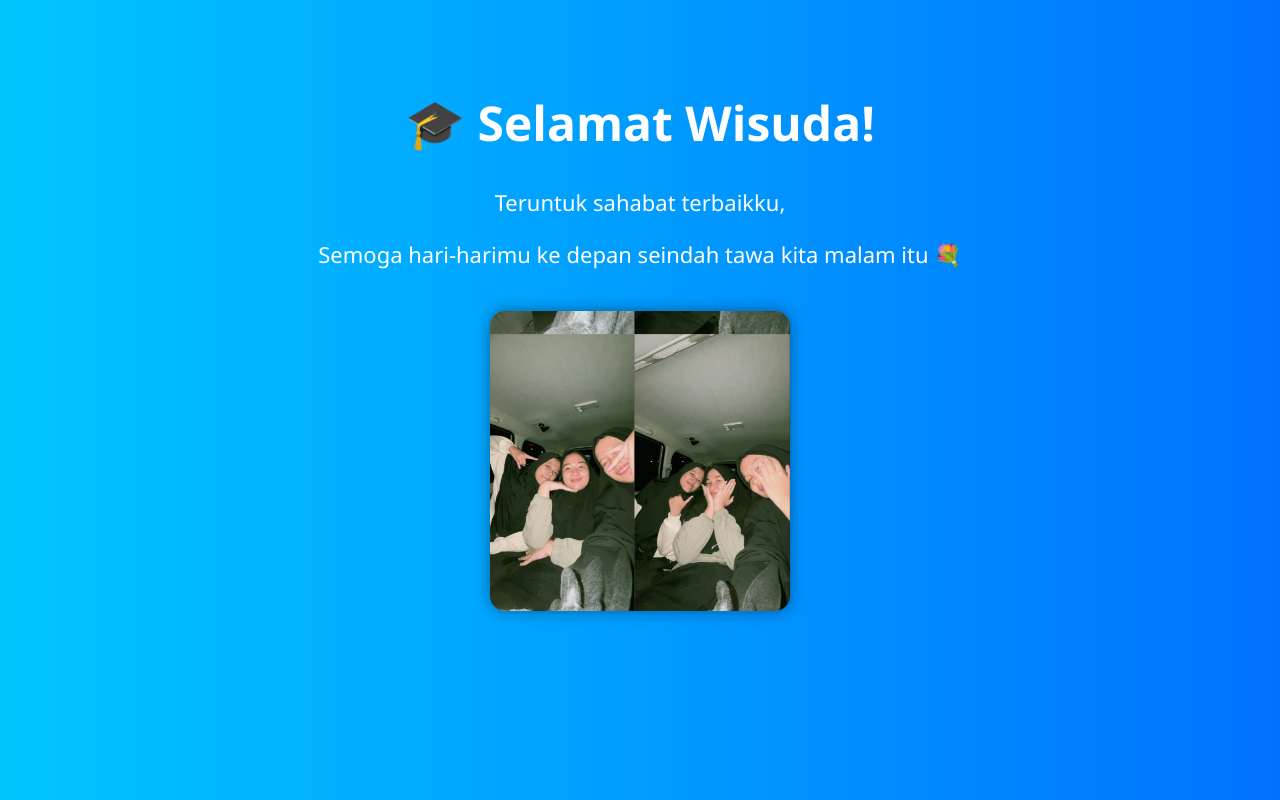
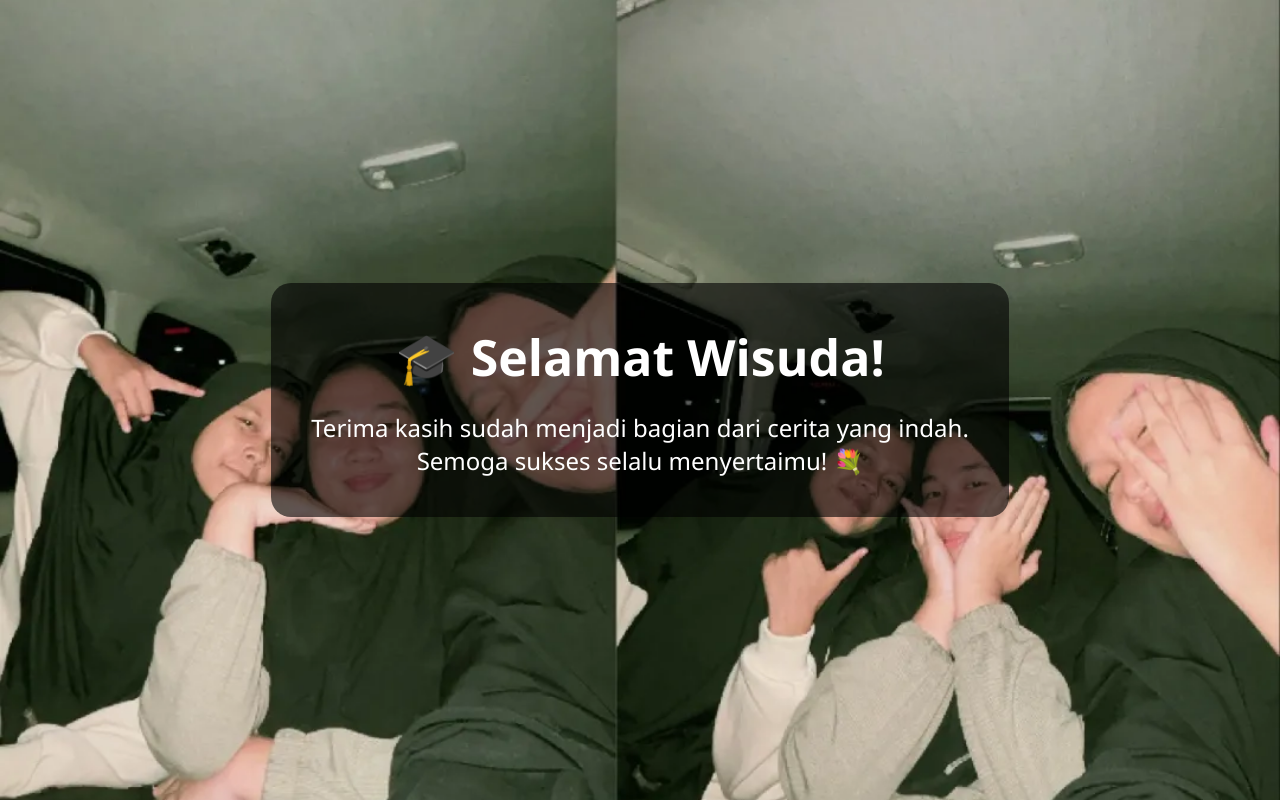
Before and after one commit to Tanaya65/ucapan-graduation, a plain HTML site: page index.html in a window 1280 px wide. Drawn offline with Linux system fonts and the light colour scheme.

Commit message:
Update index.html

```diff
--- a/index.html
+++ b/index.html
@@ -4,33 +4,41 @@
   <meta charset="UTF-8">
   <title>Selamat Wisuda!</title>
   <style>
+    * {
+      margin: 0;
+      padding: 0;
+      box-sizing: border-box;
+    }
     body {
+      background: url('IMG_20241013_221514_509.jpg') no-repeat center center fixed;
+      background-size: cover;
+      height: 100vh;
+      color: white;
+      display: flex;
+      justify-content: center;
+      align-items: center;
+      text-align: center;
       font-family: 'Segoe UI', sans-serif;
-      background: linear-gradient(to right, #00c6ff, #0072ff);
-      color: white;
-      text-align: center;
-      padding-top: 50px;
     }
-    img {
-      width: 300px;
-      border-radius: 15px;
-      box-shadow: 0 0 15px rgba(0,0,0,0.4);
-      margin-top: 20px;
+    .overlay {
+      background-color: rgba(0, 0, 0, 0.6); /* gelapkan sedikit agar teks kelihatan */
+      padding: 40px;
+      border-radius: 20px;
     }
     h1 {
-      font-size: 48px;
+      font-size: 50px;
+      margin-bottom: 20px;
     }
     p {
-      font-size: 22px;
-      margin-top: 10px;
+      font-size: 24px;
     }
   </style>
 </head>
 <body>
-  <h1>🎓 Selamat Wisuda!</h1>
-  <p>Teruntuk sahabat terbaikku,</p>
-  <p>Semoga hari-harimu ke depan seindah tawa kita malam itu 💐</p>
-
-  <img src="IMG_20241013_221514_509.jpg" alt="Foto wisuda bareng">
+  <div class="overlay">
+    <h1>🎓 Selamat Wisuda!</h1>
+    <p>Terima kasih sudah menjadi bagian dari cerita yang indah.</p>
+    <p>Semoga sukses selalu menyertaimu! 💐</p>
+  </div>
 </body>
 </html>
```
